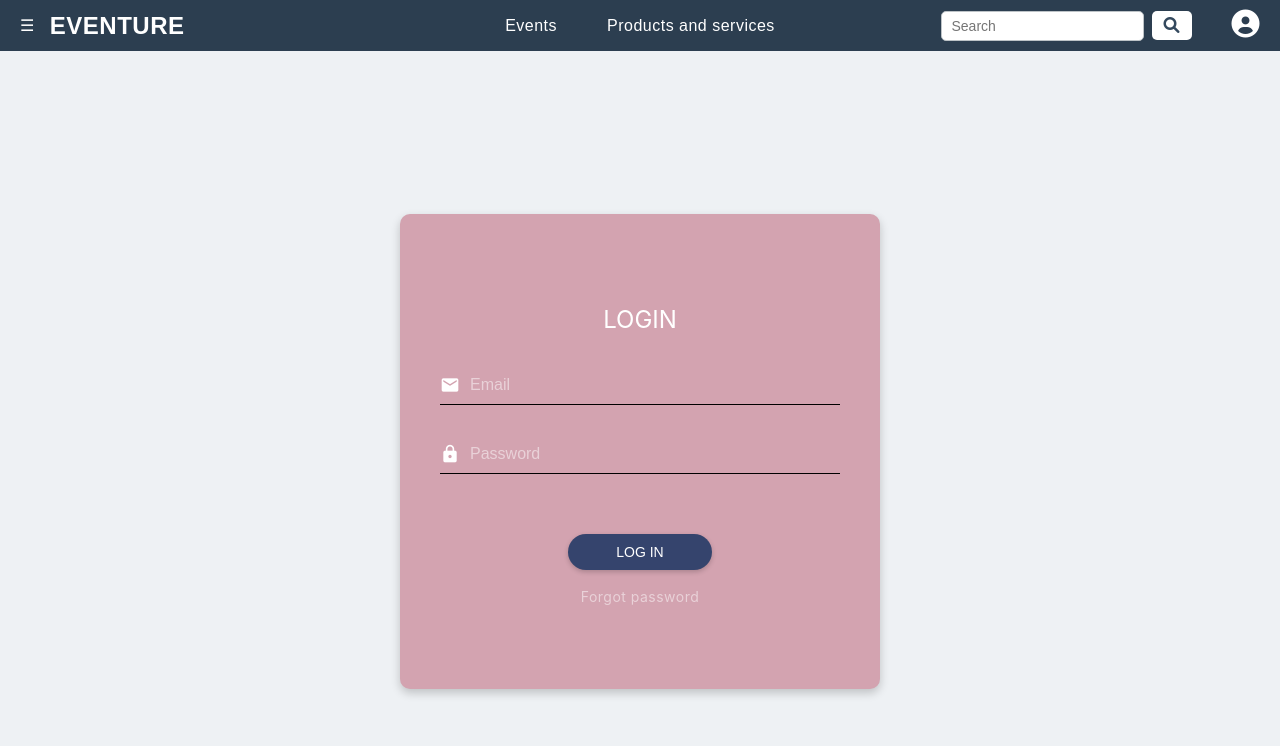
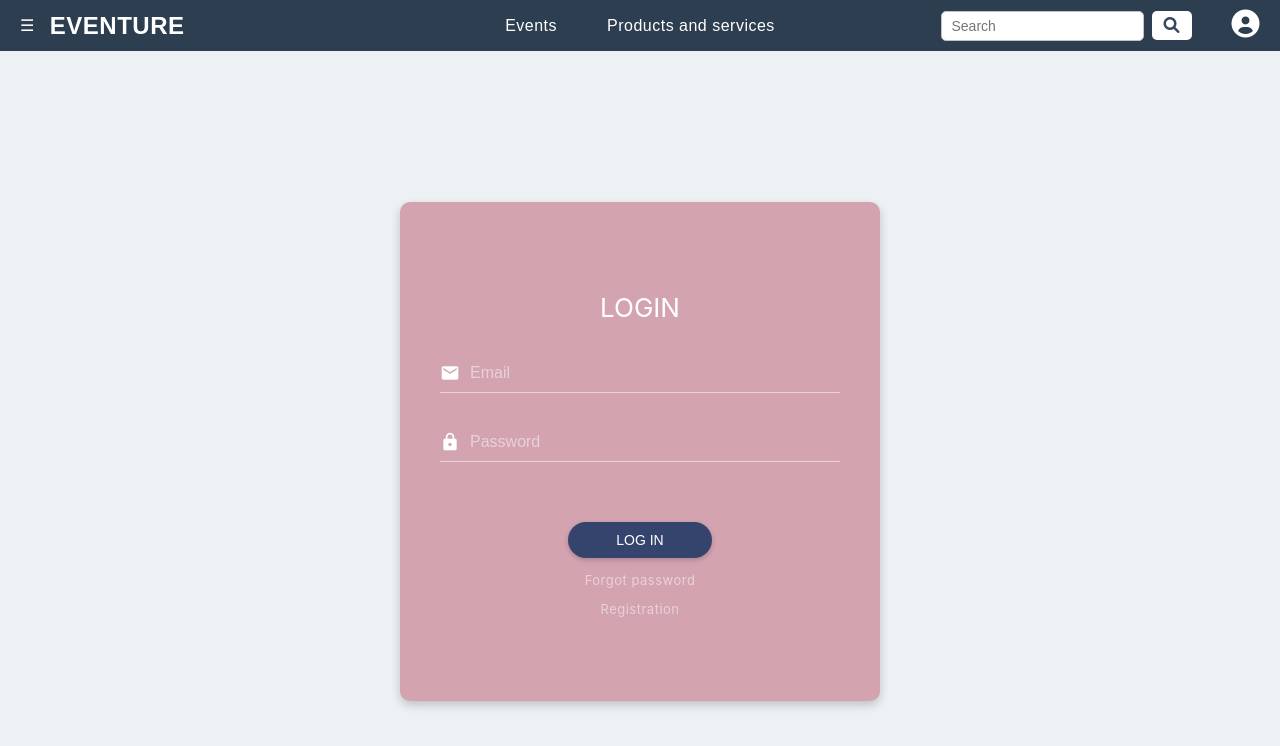
Before and after one commit to kzi-nastava/iks-project-event-planner-siit-2024-team-6, an Angular app: page /login in a window 1280 px wide. Shown: the top 746 px of the page. Built offline with nearby package versions, Linux system fonts and the light colour scheme; a web font is replaced by a local one.

Commit message:
[ADD] Login button, [EDIT] Design

```diff
--- a/src/app/infrastructure/auth/auth.module.ts
+++ b/src/app/infrastructure/auth/auth.module.ts
@@ -2,6 +2,7 @@ import { NgModule } from '@angular/core';
 import { CommonModule } from '@angular/common';
 import { LoginComponent } from './login/login.component';
 import { RegistrationComponent } from './registration/registration.component';
+import { RouterModule } from '@angular/router';
 
 
 
@@ -11,7 +12,8 @@ import { RegistrationComponent } from './registration/registration.component';
     RegistrationComponent
   ],
   imports: [
-    CommonModule
+    CommonModule,
+    RouterModule
   ],
   exports: [
     LoginComponent,
--- a/src/app/infrastructure/auth/login/login.component.css
+++ b/src/app/infrastructure/auth/login/login.component.css
@@ -27,7 +27,7 @@ body {
   .login-title {
     font-family: 'Inter', sans-serif;
   font-weight: 400; /* Полужирный */
-    font-size: 24px;
+    font-size: 26px;
     color: white;
     margin-bottom: 20px;
   }
@@ -40,7 +40,7 @@ body {
   .input-group label {
     display: flex;
     align-items: center;
-    border-bottom: 1px solid #000000;
+    border-bottom: 1px solid #ffffff80;
     padding: 5px 0;
   }
 
@@ -84,8 +84,8 @@ body {
 
   .forgot-password {
     display: block;
-    margin-top: 15px;
-    font-size: 14px;
+    margin-top: 10px;
+    font-size: 13px;
     color: #ffffff80;
     text-decoration: none;
   }
@@ -93,3 +93,15 @@ body {
   .forgot-password:hover {
     text-decoration: underline;
   }
+
+  .registation {
+    display: block;
+    margin-top: 5px;
+    font-size: 13px;
+    color: #ffffff80;
+    text-decoration: none;
+  }
+
+  .registation:hover {
+    text-decoration: underline;
+  }
--- a/src/app/infrastructure/auth/login/login.component.html
+++ b/src/app/infrastructure/auth/login/login.component.html
@@ -16,6 +16,7 @@
         </div>
         <button type="submit" class="login-button">LOG IN</button>
         <a href="#" class="forgot-password">Forgot password</a>
+        <a routerLink="/registration" class="registation">Registration</a>
       </form>
     </div>
   </div>
--- a/src/app/infrastructure/auth/registration/registration.component.css
+++ b/src/app/infrastructure/auth/registration/registration.component.css
@@ -103,6 +103,7 @@ body {
 
   .custom-radio input[type="radio"]:checked + .radio-label {
     color: #7b5b8e; /* Цвет текста при выборе */
+    border-bottom: 1px solid #7b5b8e;
   }
 
   /* .radio-group {
@@ -167,3 +168,14 @@ body {
     color: #555; /* Цвет текста */
     align-items: flex-start;
   }
+  .login {
+    display: block;
+    margin-top: 5px;
+    font-size: 13px;
+    text-decoration: none;
+    text-align: center;
+  }
+
+  .login:hover {
+    text-decoration: underline;
+  }
--- a/src/app/infrastructure/auth/registration/registration.component.html
+++ b/src/app/infrastructure/auth/registration/registration.component.html
@@ -130,6 +130,7 @@
 
         <!-- Кнопка регистрации -->
         <button type="submit" class="signup-button">SIGN UP</button>
+        <a routerLink="/login" class="login">Login</a>
       </form>
     </div>
   </div>
```
